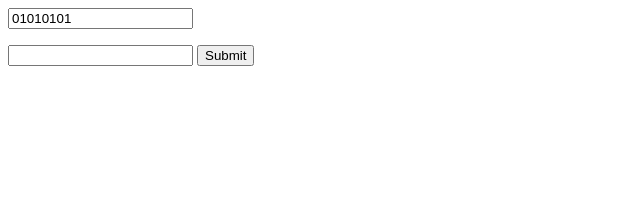
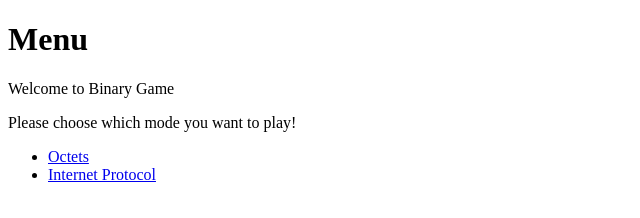
Before and after one commit to Enzo-CHT/Binary, a plain HTML site: page web/index.html in a window 1280 px wide. Shown: the whole page, without its empty margins (0-640 px from the left). Drawn offline with Linux system fonts and the light colour scheme.

Commit message:
v0.3
Add new menu

```diff
--- a/web/index.html
+++ b/web/index.html
@@ -1,3 +1,6 @@
+
+
+
 <!DOCTYPE html>
 <html lang="en">
 <head>
@@ -6,17 +9,18 @@
     <title>Binary</title>
 </head>
 <body>
+    <h1>Menu</h1>
+    <div class="presentation">
+        <p>Welcome to Binary Game</p>
+        <p>Please choose which mode you want to play!</p>
+    </div>
 
 
-    <input id="display-field" type="text" >
-
-    <p id="statu"></p>
-
-    <input id="guess-field" type="text" pattern="{01.}*" maxlength="32" minlength="8">
-    <input type="button" value="Submit" onclick="checkResult()">
-
+    <ul class="mode-nav">
+        <li class="mode-item"><a href="game.html">Octets</a></li>
+        <li class="mode-item"><a href="game.html">Internet Protocol</a></li>
+    </ul>
 
 
 </body>
-<script type="text/javascript" src="js/script.js"></script>
 </html>
```
Also changed, not shown: web/game.html (added, +22 -0 lines).
